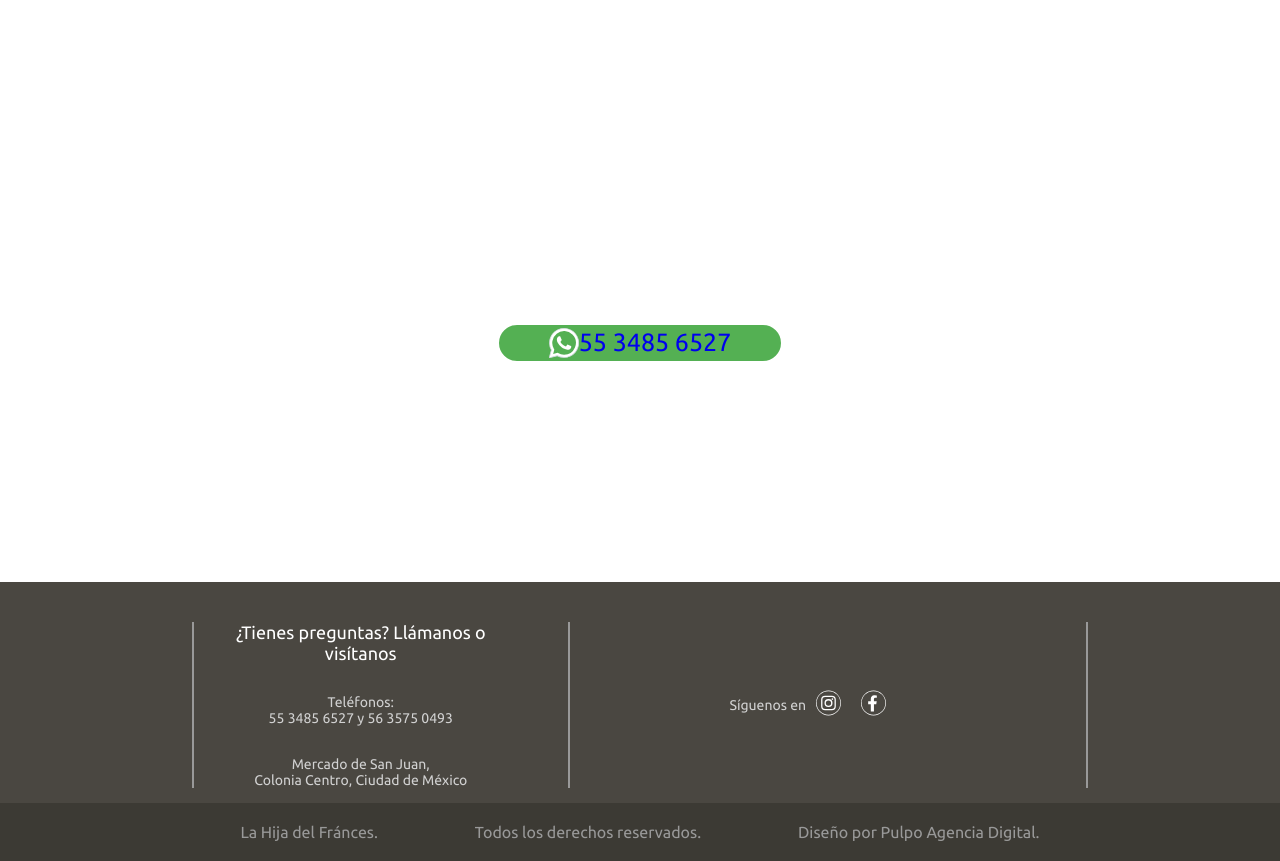
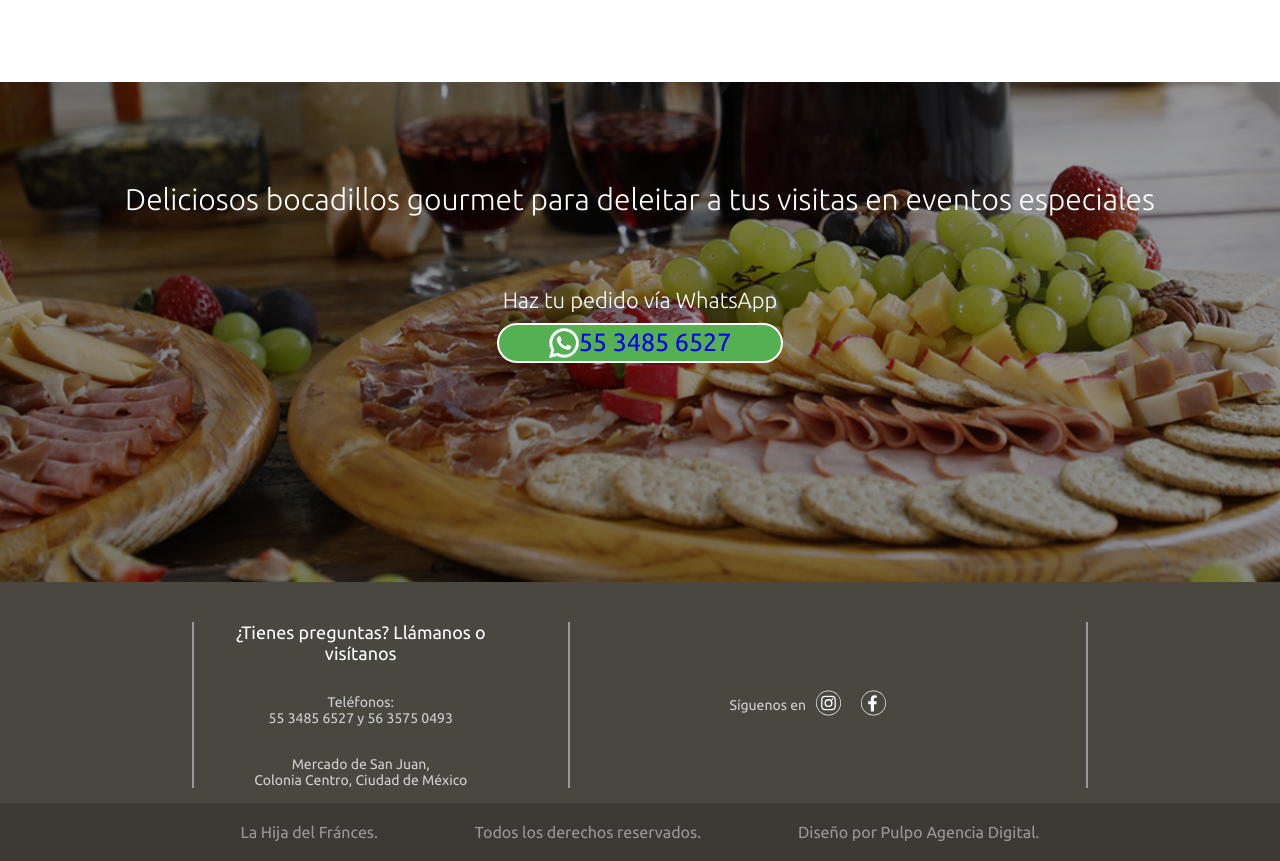
Before and after one commit to Sammaelgar1/Sammaelgar1.github.io, a plain HTML site: page index.html in a window 1280 px wide. Shown: the part 1606-2467 px from the top of the page. Drawn offline with Linux system fonts and the light colour scheme.

Commit message:
Update style.css
Modificacion de ruta imagen background section banner

```diff
--- a/style.css
+++ b/style.css
@@ -243,7 +243,7 @@ font-size: 24px;
 
 
 .banner-fin{
-    background-image: url(./imagenes/Banner2.jpg);
+    background-image: url(./Banner2.jpg);
     background-size: cover;
     height: 400px;
     text-align: center;
@@ -482,7 +482,7 @@ footer{
        }
 
        .banner-fin{
-        background-image: url(./imagenes/Banner2B_Desktop.jpg);
+        background-image: url(./Banner2B_Desktop.jpg);
         background-size: cover;
         height: 500px;
         text-align: center;
```
